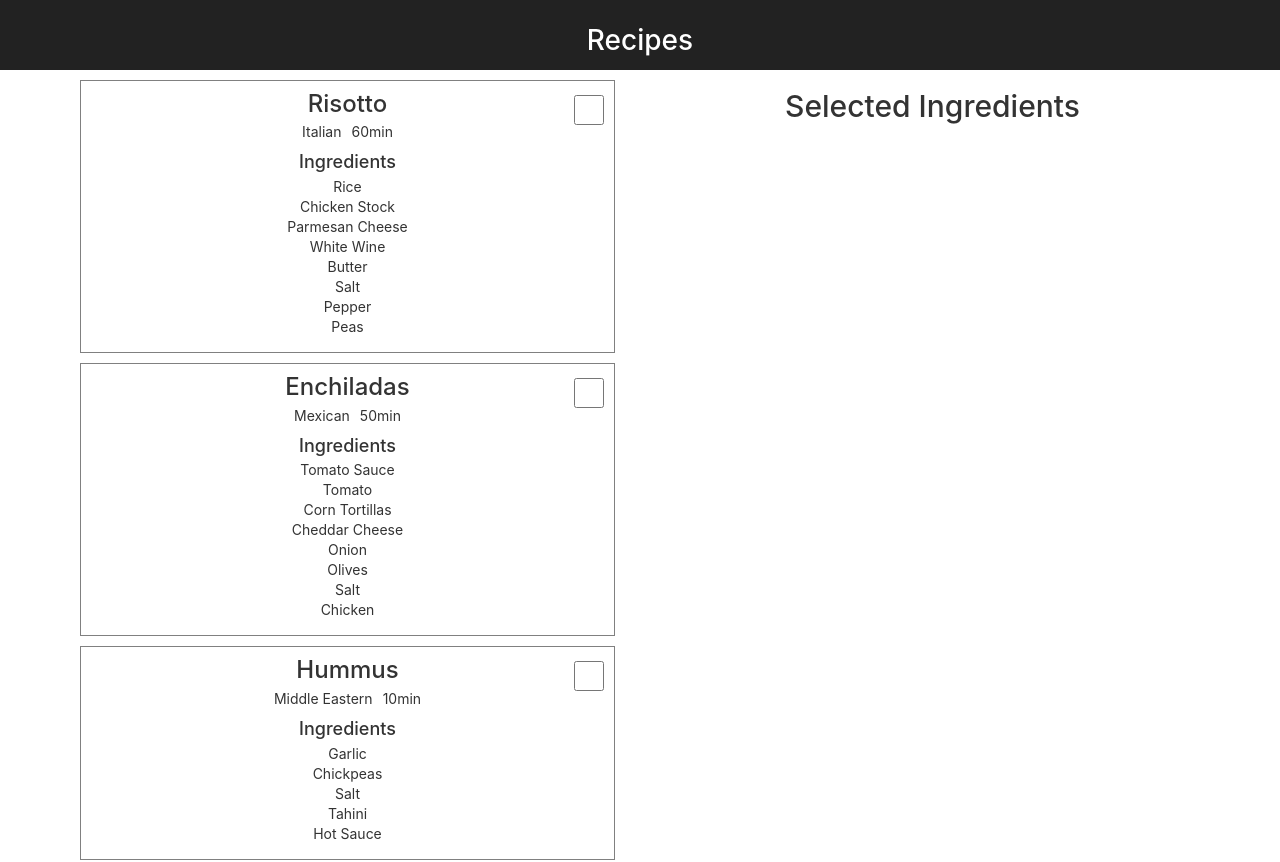
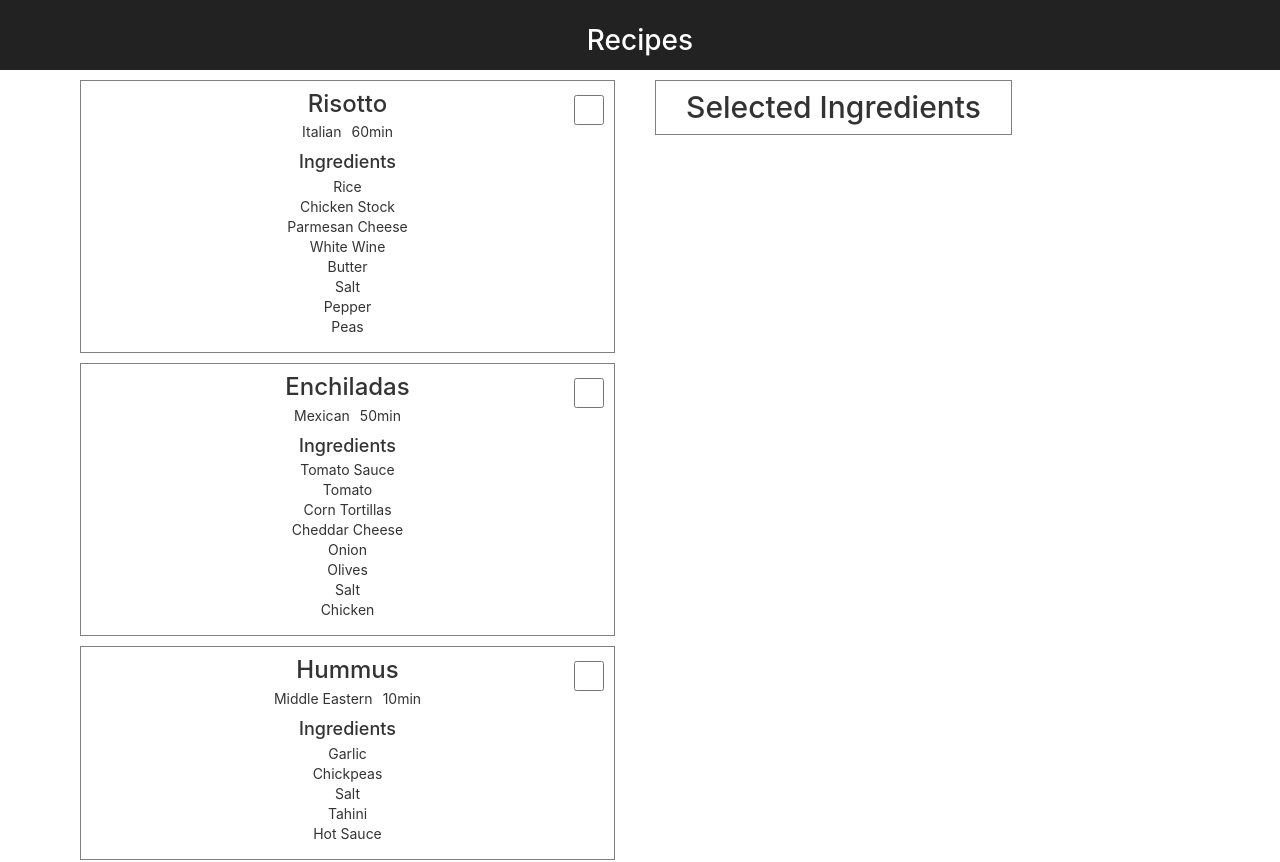
Before and after one commit to karlasamantha/select-ingredients, a React (Create React App) app: page / in a window 1280 px wide. Shown: the top 862 px of the page. Built offline with nearby package versions, Linux system fonts and the light colour scheme.

Commit message:
Fixes ingredients div to follow scroll

```diff
--- a/src/App.css
+++ b/src/App.css
@@ -13,7 +13,6 @@ ul {
 
 .App {
   text-align: center;
-  position: relative;
 }
 
 .App-header {
@@ -69,4 +68,15 @@ ul {
 
 .ingredients h2 {
   text-align: center;
+  margin: 10px 30px;
 }
+
+.ingredients-wrapper {
+  position: relative;
+  margin: 10px 0;
+}
+
+.ingredients {
+  position: fixed;
+  border: 1px solid gray;
+}
--- a/src/Components/IngredientsList.js
+++ b/src/Components/IngredientsList.js
@@ -8,7 +8,8 @@ class IngredientsList extends Component {
 
   render() {
     return(
-      <div className="ingredients col-xs-6">
+      <div className="ingredients-wrapper col-xs-6">
+        <div className="ingredients">
           <h2>Selected Ingredients</h2>
           <ul className="filtered-ingredients">
             {
@@ -18,6 +19,7 @@ class IngredientsList extends Component {
             }
           </ul>
         </div>
+      </div>
     )
   }
 }
```
Lines whose indentation alone changed are shown as unchanged.
